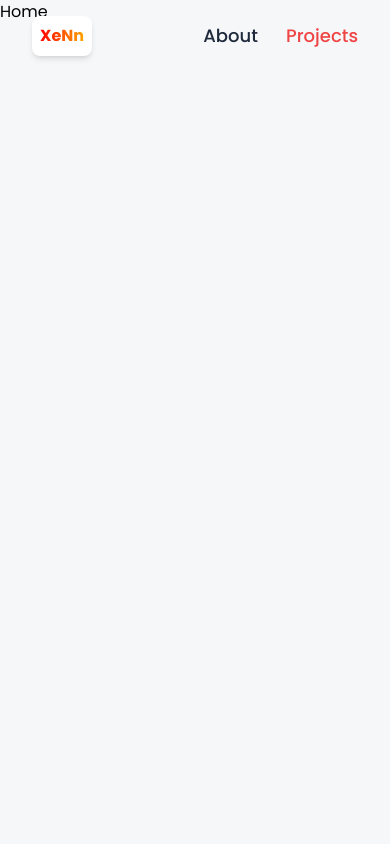
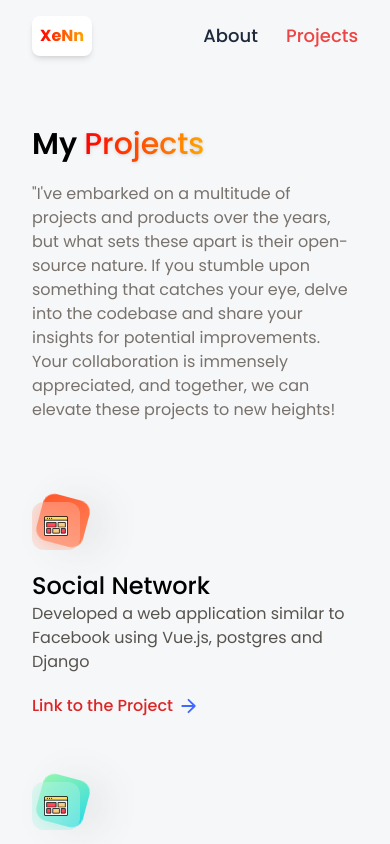
Before and after one commit to rishi438/Portfolio, a React (Vite) app in the folder portfolio/: page /projects in a window 390 px wide. Shown: the top 844 px of the page. Built offline with nearby package versions, Linux system fonts and the light colour scheme.

Commit message:
projects page completed

```diff
--- a/portfolio/src/App.jsx
+++ b/portfolio/src/App.jsx
@@ -5,7 +5,7 @@ import { Home, About, Projects, Contact } from "./pages";
 
 const App = () => {
   return (
-    <div className="bg-slate-300/20 h-[100vh]">
+    <div className="bg-slate-300/20 h-full max-h-full">
       <Router>
         <Navbar />
         <Routes>
--- a/portfolio/src/pages/Contact.jsx
+++ b/portfolio/src/pages/Contact.jsx
@@ -1,10 +1,10 @@
 // @ts-nocheck
 import { useState, useRef, Suspense } from "react";
 import { Canvas } from "@react-three/fiber";
+import { GECKO_TRAITS } from "../utils/constant";
 import emailjs from "@emailjs/browser";
 import Gecko from "../models/gecko";
 import Loader from "../components/Loader";
-import { GECKO_TRAITS } from "../utils/constant";
 import useAlert from "../hooks/useAlert";
 import Alert from "../components/Alert";
 
@@ -14,6 +14,15 @@ const Contact = () => {
   const [is_loading, set_is_loading] = useState(false);
   const [current_anime, set_current_anime] = useState("FG_Idle_A");
   const { alert, show_alert, hide_alert } = useAlert();
+  let width;
+
+  if (innerWidth < 576) {
+    width = "576";
+  } else if (innerWidth < 768 && innerWidth > 576) {
+    width = "768";
+  } else {
+    width = "M768";
+  }
   const handle_change = (e) => {
     set_form({ ...form, [e.target.name]: e.target.value });
   };
@@ -70,7 +79,7 @@ const Contact = () => {
       });
   };
   return (
-    <section className="contact relative flex lg:flex-row flex-col max-container min-h-full">
+    <section className="contact relative flex lg:flex-row flex-col max-container">
       {alert.show && <Alert {...alert} />}
       <div className="flex-1 min-w-[50%] flex flex-col">
         <h1 className="head-text">Get in Touch</h1>
@@ -137,9 +146,9 @@ const Contact = () => {
           <Suspense fallback={<Loader />}>
             <directionalLight position={[0.5, 0.8, 1.1]} intensity={6.5} />
             <Gecko
-              position={GECKO_TRAITS["POSITION"]}
-              scale={GECKO_TRAITS["SCALE"]}
-              rotation={GECKO_TRAITS["ROTATION"]}
+              position={GECKO_TRAITS[width]["POSITION"]}
+              scale={GECKO_TRAITS[width]["SCALE"]}
+              rotation={GECKO_TRAITS[width]["ROTATION"]}
               current_anime={current_anime}
               set_current_anime={set_current_anime}
             />
--- a/portfolio/src/pages/Home.jsx
+++ b/portfolio/src/pages/Home.jsx
@@ -1,13 +1,13 @@
 // @ts-nocheck
 import { Suspense, useState } from "react";
 import { Canvas } from "@react-three/fiber";
+import { PLANE_TRAITS } from "../utils/constant";
 import Loader from "../components/Loader";
 import Island from "../models/island";
 import Sky from "../models/Sky";
 import Bird from "../models/Bird";
 import Plane from "../models/Plane";
 import Plane_II from "../models/Plane_II";
-import { PLANE_TRAITS } from "../utils/constant";
 import HomeInfo from "../components/HomeInfo";
 
 const Home = () => {
--- a/portfolio/src/pages/Projects.jsx
+++ b/portfolio/src/pages/Projects.jsx
@@ -1,6 +1,77 @@
 // @ts-nocheck
+import { projects } from "../utils/basic_utils";
+import { Link } from "react-router-dom";
+import { arrow } from "../assets/icons";
+import CTA from "../components/CTA";
+
 const Home = () => {
-  return <div>Home</div>;
+  return (
+    <section className="font-poppins max-container">
+      <h1 className="head-text">
+        My{" "}
+        <span
+          className="red-gradient-text font-medium
+      drop-shadow"
+        >
+          Projects{" "}
+        </span>
+      </h1>
+      <div className="mt-5 flex flex-col gap-3 text-stone-500">
+        <p>
+          "I've embarked on a multitude of projects and products over the years,
+          but what sets these apart is their open-source nature. If you stumble
+          upon something that catches your eye, delve into the codebase and
+          share your insights for potential improvements. Your collaboration is
+          immensely appreciated, and together, we can elevate these projects to
+          new heights!
+        </p>
+      </div>
+      <div className="flex flex-wrap my-20 gap-16">
+        {projects.map((project) => (
+          <div className="lg:w-[400px] w-full" key={project.name}>
+            <div className="block-container w-12 h-12">
+              <div className={`btn-back rounded-xl ${project.theme}`} />
+              <div
+                className="btn-front rounded-xl flex justify-center
+                items-center"
+              >
+                <img
+                  src={project.icon_url}
+                  alt="Project Icon"
+                  className="w-1/2 h-1/2 object-contain"
+                />
+              </div>
+            </div>
+            <div className="mt-5 flex flex-col">
+              <h4 className="text-2xl font-poppins font-medium">
+                {project.name}
+              </h4>
+              <p className="text-stone-600">{project.description}</p>
+              <div
+                className="mt-5 flex items-center gap-2
+                font-poppins"
+              >
+                <Link
+                  to={project.link}
+                  target="_blank"
+                  className="font-medium text-red-600"
+                >
+                  Link to the Project
+                </Link>
+                <img
+                  src={arrow}
+                  alt="arrow"
+                  className="w-4 h-4 object-contain"
+                />
+              </div>
+            </div>
+          </div>
+        ))}
+      </div>
+      <hr className="border-slate-200" />
+      <CTA />
+    </section>
+  );
 };
 
 export default Home;
--- a/portfolio/src/utils/basic_utils.js
+++ b/portfolio/src/utils/basic_utils.js
@@ -162,32 +162,32 @@ export const experiences = [
 export const socialLinks = [
   {
     name: "Contact",
-    iconUrl: contact,
+    icon_url: contact,
     link: "/contact",
   },
   {
     name: "GitHub",
-    iconUrl: github,
+    icon_url: github,
     link: "https://github.com/YourGitHubUsername",
   },
   {
     name: "LinkedIn",
-    iconUrl: linkedin,
+    icon_url: linkedin,
     link: "https://www.linkedin.com/in/YourLinkedInUsername",
   },
 ];
 
 export const projects = [
   {
-    iconUrl: application,
+    icon_url: application,
     theme: "btn-back-red",
     name: "Social Network",
     description:
-      "Developed a web application that connects people on social media using Vue.js, postgres and Django",
+      "Developed a web application similar to Facebook using Vue.js, postgres and Django",
     link: "https://github.com/rishi438/django-vue",
   },
   {
-    iconUrl: application,
+    icon_url: application,
     theme: "btn-back-green",
     name: "Flask",
     description:
@@ -195,7 +195,7 @@ export const projects = [
     link: "https://github.com/rishi438/flask",
   },
   {
-    iconUrl: application,
+    icon_url: application,
     theme: "btn-back-blue",
     name: "user Management",
     description:
@@ -203,7 +203,7 @@ export const projects = [
     link: "https://github.com/rishi438/User-Management ",
   },
   {
-    iconUrl: application,
+    icon_url: application,
     theme: "btn-back-blue",
     name: "Basic Go Web Application",
     description: "A basic Go webserver that hooks to web",
--- a/portfolio/src/utils/constant.js
+++ b/portfolio/src/utils/constant.js
@@ -35,8 +35,20 @@ const PLANE_TRAITS = {
   },
 };
 const GECKO_TRAITS = {
-  POSITION: [0.6, -20, -9],
-  ROTATION: [-0.05, -0.2, -0.01],
-  SCALE: [2.5, 2.5, 2.5],
+  576: {
+    POSITION: [0.6, -20, -9],
+    ROTATION: [-0.05, -0.2, -0.01],
+    SCALE: [2.5, 2.5, 2.5],
+  },
+  768: {
+    POSITION: [0, -35, -10],
+    ROTATION: [-0.05, -0.2, -0.01],
+    SCALE: [5.5, 5.5, 5.5],
+  },
+  M768: {
+    POSITION: [0.6, -20, -9],
+    ROTATION: [-0.05, -0.2, -0.01],
+    SCALE: [2.5, 2.5, 2.5],
+  },
 };
 export { PLANE_TRAITS, GECKO_TRAITS };
```
